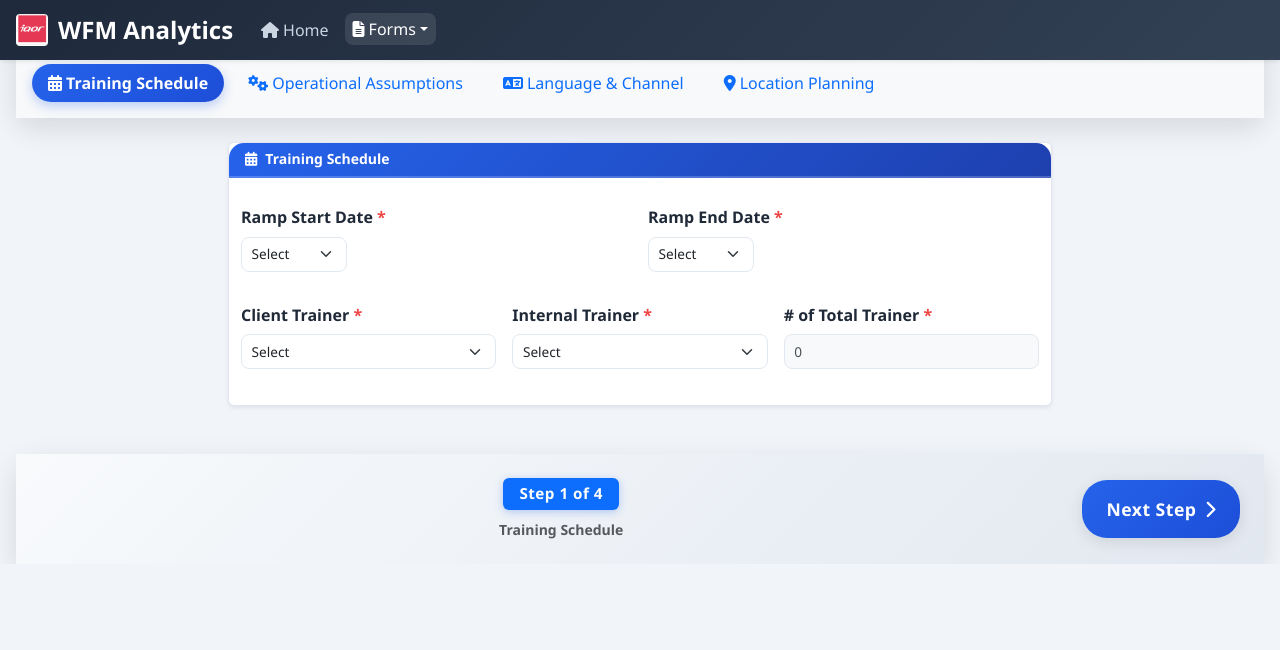
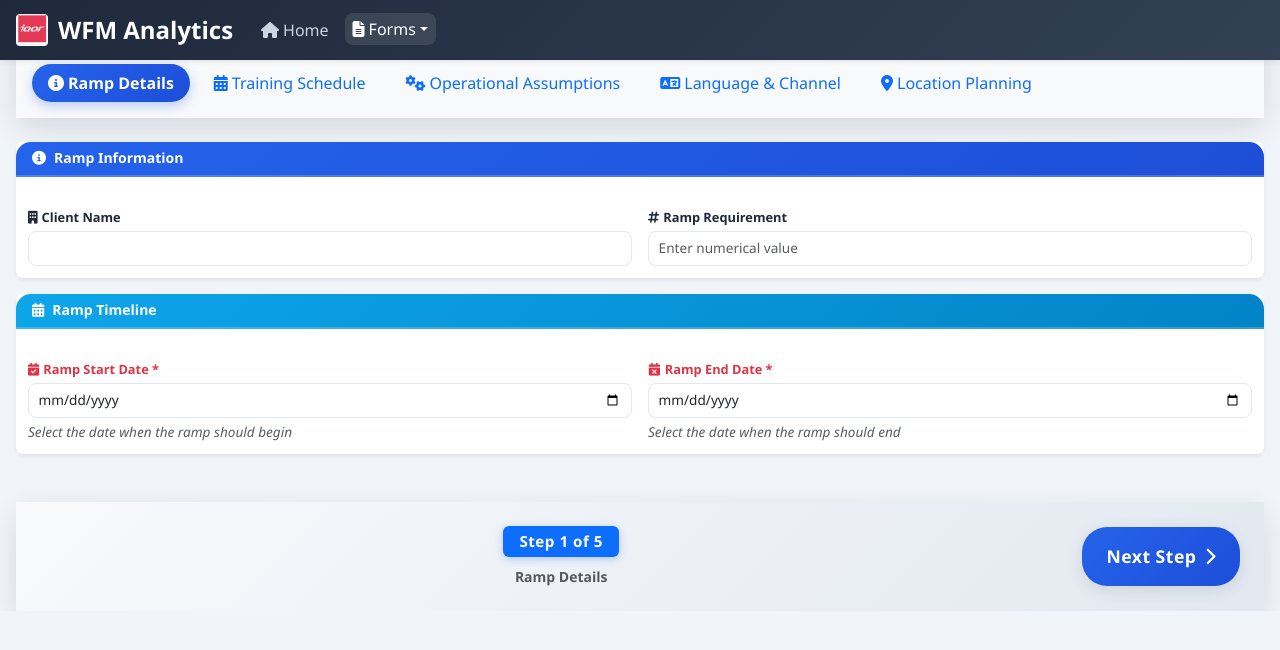
Before and after one commit to srikanth-vn81/Ramp-FormReviseddocker, a Flask app: page /ramp-form/step/1 in a window 1280 px wide. Shown: the top 650 px of the page. Run offline with Flask 3, Linux system fonts and the light colour scheme.

Commit message:
Reorganize form steps to include new ramp details and update UI elements
Update forms.py to include new 'Ramp Details' fields (client name, ramp start/end dates, ramp requirement). Modify routes.py to reorder form steps and update the total number of steps to 5. Adjust templates (base_step.html, step1_ramp_details.html, step2_training_schedule.html) to reflect the new form structure and step numbering.

Replit-Commit-Author: Agent
Replit-Commit-Session-Id: 51c6753c-f79c-48db-9296-dc9696b1e227
Replit-Commit-Checkpoint-Type: full_checkpoint
Replit-Commit-Screenshot-Url: https://storage.googleapis.com/screenshot-production-us-central1/f8919e35-9627-440d-9d19-d1f1577be8db/51c6753c-f79c-48db-9296-dc9696b1e227/7QRJjMx

```diff
--- a/forms.py
+++ b/forms.py
@@ -9,20 +9,24 @@ class MultiCheckboxField(SelectMultipleField):
     option_widget = CheckboxInput()
 
 class RampInputForm(FlaskForm):
-    # Ramp dates
+    # Ramp Details (Step 1)
+    client_name = StringField('Client Name', validators=[Optional()])
+    ramp_start_date = DateField('Ramp Start Date', validators=[Optional()])
+    ramp_end_date = DateField('Ramp End Date', validators=[Optional()])
+    ramp_requirement = IntegerField('Ramp Requirement', validators=[Optional(), NumberRange(min=1)])
+
+    # Training Schedule fields (moved to Step 2)
     ramp_start_availability = SelectField(
         'Ramp Start Date Availability',
         choices=[('', 'Select'), ('available', 'Available'), ('not-available', 'Not Available')],
         validators=[Optional()]
     )
-    ramp_start_date = DateField('Ramp Start Date', validators=[Optional()])
 
     ramp_end_availability = SelectField(
         'Ramp End Date Availability',
         choices=[('', 'Select'), ('available', 'Available'), ('not-available', 'Not Available')],
         validators=[Optional()]
     )
-    ramp_end_date = DateField('Ramp End Date', validators=[Optional()])
 
     # Trainers
     client_trainer = SelectField(
--- a/routes.py
+++ b/routes.py
@@ -39,22 +39,24 @@ def generate_date_choices():
 
 # Multi-step form configuration
 FORM_STEPS = {
-    1: {'name': 'Training Schedule', 'template': 'step1_training_schedule.html'},
-    2: {'name': 'Operational Assumptions', 'template': 'step2_operational_assumptions.html'},
-    3: {'name': 'Language & Channel Support', 'template': 'step3_language_channel.html'},
-    4: {'name': 'Location & Resource Planning', 'template': 'step4_location_planning.html'}
+    1: {'name': 'Ramp Details', 'template': 'step1_ramp_details.html'},
+    2: {'name': 'Training Schedule', 'template': 'step2_training_schedule.html'},
+    3: {'name': 'Operational Assumptions', 'template': 'step3_operational_assumptions.html'},
+    4: {'name': 'Language & Channel Support', 'template': 'step4_language_channel.html'},
+    5: {'name': 'Location & Resource Planning', 'template': 'step5_location_planning.html'}
 }
 
 def get_form_fields_for_step(step):
     """Get the list of form fields for a specific step"""
     step_fields = {
-        1: ['ramp_start_availability', 'ramp_start_date', 'ramp_end_availability', 'ramp_end_date',
+        1: ['client_name', 'ramp_start_date', 'ramp_end_date', 'ramp_requirement'],
+        2: ['ramp_start_availability', 'ramp_end_availability',
             'client_trainer', 'internal_trainer', 'total_trainers', 'training_duration',
             'training_duration_number', 'nesting_duration', 'nesting_duration_number', 'batch_size'],
-        2: ['supervisor_ratio', 'qa_ratio', 'trainer_ratio'],
-        3: ['languages_supported', 'specify_languages', 'voice_inbound', 'voice_outbound',
+        3: ['supervisor_ratio', 'qa_ratio', 'trainer_ratio'],
+        4: ['languages_supported', 'specify_languages', 'voice_inbound', 'voice_outbound',
             'chat', 'email', 'back_office', 'social_sms', 'others', 'others_text'],
-        4: ['requirement_type', 'requirement_value', 'geo_country', 'can_headcount', 'col_headcount',
+        5: ['requirement_type', 'requirement_value', 'geo_country', 'can_headcount', 'col_headcount',
             'hkg_headcount', 'ind_headcount', 'mex_headcount', 'pan_headcount', 'phl_headcount',
             'pol_headcount', 'tto_headcount', 'usa_headcount']
     }
--- a/templates/base_step.html
+++ b/templates/base_step.html
@@ -79,13 +79,13 @@
                                 <div class="col-md-6">
                                     <!-- Step Progress Bar -->
                                     <div class="d-flex align-items-center justify-content-end">
-                                        <small class="text-white-50 me-3 fw-semibold">Step {{ current_step }} of {{ total_steps }}</small>
+                                        <small class="text-white-50 me-3 fw-semibold">Step {{ current_step }} of 5</small>
                                         <div class="progress bg-dark" style="width: 250px; height: 10px; border-radius: 10px;">
                                             <div class="progress-bar bg-success" role="progressbar"
-                                                 style="width: {{ (current_step / total_steps * 100) }}%; border-radius: 10px;"
-                                                 aria-valuenow="{{ (current_step / total_steps * 100) }}"
+                                                 style="width: {{ (current_step / 5 * 100) }}%; border-radius: 10px;"
+                                                 aria-valuenow="{{ (current_step / 5 * 100) }}"
                                                  aria-valuemin="0" aria-valuemax="100">
-                                                <span class="visually-hidden">{{ (current_step / total_steps * 100) }}% Complete</span>
+                                                <span class="visually-hidden">{{ (current_step / 5 * 100) }}% Complete</span>
                                             </div>
                                         </div>
                                     </div>
@@ -99,33 +99,42 @@
                                     <li class="breadcrumb-item {{ 'active fw-bold' if current_step == 1 else 'text-primary' }}">
                                         {% if current_step != 1 %}
                                             <a href="{{ url_for('ramp_form_step', step=1) }}" class="text-decoration-none text-primary">
+                                                <i class="fas fa-info-circle me-1"></i>Ramp Details
+                                            </a>
+                                        {% else %}
+                                            <i class="fas fa-info-circle me-1"></i>Ramp Details
+                                        {% endif %}
+                                    </li>
+                                    <li class="breadcrumb-item {{ 'active fw-bold' if current_step == 2 else 'text-primary' }}">
+                                        {% if current_step != 2 %}
+                                            <a href="{{ url_for('ramp_form_step', step=2) }}" class="text-decoration-none text-primary">
                                                 <i class="fas fa-calendar-alt me-1"></i>Training Schedule
                                             </a>
                                         {% else %}
                                             <i class="fas fa-calendar-alt me-1"></i>Training Schedule
                                         {% endif %}
                                     </li>
-                                    <li class="breadcrumb-item {{ 'active fw-bold' if current_step == 2 else 'text-primary' }}">
-                                        {% if current_step != 2 %}
-                                            <a href="{{ url_for('ramp_form_step', step=2) }}" class="text-decoration-none text-primary">
+                                    <li class="breadcrumb-item {{ 'active fw-bold' if current_step == 3 else 'text-primary' }}">
+                                        {% if current_step != 3 %}
+                                            <a href="{{ url_for('ramp_form_step', step=3) }}" class="text-decoration-none text-primary">
                                                 <i class="fas fa-cogs me-1"></i>Operational Assumptions
                                             </a>
                                         {% else %}
                                             <i class="fas fa-cogs me-1"></i>Operational Assumptions
                                         {% endif %}
                                     </li>
-                                    <li class="breadcrumb-item {{ 'active fw-bold' if current_step == 3 else 'text-primary' }}">
-                                        {% if current_step != 3 %}
-                                            <a href="{{ url_for('ramp_form_step', step=3) }}" class="text-decoration-none text-primary">
+                                    <li class="breadcrumb-item {{ 'active fw-bold' if current_step == 4 else 'text-primary' }}">
+                                        {% if current_step != 4 %}
+                                            <a href="{{ url_for('ramp_form_step', step=4) }}" class="text-decoration-none text-primary">
                                                 <i class="fas fa-language me-1"></i>Language & Channel
                                             </a>
                                         {% else %}
                                             <i class="fas fa-language me-1"></i>Language & Channel
                                         {% endif %}
                                     </li>
-                                    <li class="breadcrumb-item {{ 'active fw-bold' if current_step == 4 else 'text-primary' }}">
-                                        {% if current_step != 4 %}
-                                            <a href="{{ url_for('ramp_form_step', step=4) }}" class="text-decoration-none text-primary">
+                                    <li class="breadcrumb-item {{ 'active fw-bold' if current_step == 5 else 'text-primary' }}">
+                                        {% if current_step != 5 %}
+                                            <a href="{{ url_for('ramp_form_step', step=5) }}" class="text-decoration-none text-primary">
                                                 <i class="fas fa-map-marker-alt me-1"></i>Location Planning
                                             </a>
                                         {% else %}
@@ -161,7 +170,7 @@
                                     <div class="text-center px-3">
                                         <div class="step-indicator">
                                             <span class="badge bg-primary fs-6 px-3 py-2">
-                                                Step {{ current_step }} of {{ total_steps }}
+                                                Step {{ current_step }} of 5
                                             </span>
                                             <div class="mt-2">
                                                 <small class="text-muted fw-semibold">{{ step_name }}</small>
--- /dev/null
+++ b/templates/step1_ramp_details.html
@@ -0,0 +1,125 @@
+{% extends "base_step.html" %}
+
+{% block form_content %}
+<div class="row g-3">
+    <!-- Ramp Details Card -->
+    <div class="col-12">
+        <div class="card shadow-sm border-0">
+            <div class="card-header bg-primary text-white">
+                <h6 class="mb-0 fw-bold">
+                    <i class="fas fa-info-circle me-2"></i>Ramp Information
+                </h6>
+            </div>
+            <div class="card-body">
+                <div class="row g-3">
+                    <!-- Client Name -->
+                    <div class="col-md-6">
+                        <label for="{{ form.client_name.id }}" class="form-label small fw-semibold">
+                            <i class="fas fa-building me-1"></i>Client Name
+                        </label>
+                        {{ form.client_name(class="form-control") }}
+                    </div>
+
+                    <!-- Ramp Requirement -->
+                    <div class="col-md-6">
+                        <label for="{{ form.ramp_requirement.id }}" class="form-label small fw-semibold">
+                            <i class="fas fa-hashtag me-1"></i>Ramp Requirement
+                        </label>
+                        {{ form.ramp_requirement(class="form-control", placeholder="Enter numerical value") }}
+                    </div>
+                </div>
+            </div>
+        </div>
+    </div>
+
+    <!-- Date Selection Card -->
+    <div class="col-12">
+        <div class="card shadow-sm border-0">
+            <div class="card-header bg-info text-white">
+                <h6 class="mb-0 fw-bold">
+                    <i class="fas fa-calendar-alt me-2"></i>Ramp Timeline
+                </h6>
+            </div>
+            <div class="card-body">
+                <div class="row g-3">
+                    <!-- Ramp Start Date -->
+                    <div class="col-md-6">
+                        <label for="{{ form.ramp_start_date.id }}" class="form-label small fw-semibold text-danger">
+                            <i class="fas fa-calendar-check me-1"></i>Ramp Start Date *
+                        </label>
+                        {{ form.ramp_start_date(class="form-control") }}
+                        <div class="form-text">
+                            <small class="text-muted">Select the date when the ramp should begin</small>
+                        </div>
+                    </div>
+
+                    <!-- Ramp End Date -->
+                    <div class="col-md-6">
+                        <label for="{{ form.ramp_end_date.id }}" class="form-label small fw-semibold text-danger">
+                            <i class="fas fa-calendar-times me-1"></i>Ramp End Date *
+                        </label>
+                        {{ form.ramp_end_date(class="form-control") }}
+                        <div class="form-text">
+                            <small class="text-muted">Select the date when the ramp should end</small>
+                        </div>
+                    </div>
+                </div>
+            </div>
+        </div>
+    </div>
+</div>
+
+<style>
+/* Custom styling for ramp details form */
+.card-header.bg-primary {
+    background: linear-gradient(135deg, #2563eb 0%, #1d4ed8 100%) !important;
+}
+
+.card-header.bg-info {
+    background: linear-gradient(135deg, #0ea5e9 0%, #0284c7 100%) !important;
+}
+
+.form-control:focus {
+    border-color: #2563eb;
+    box-shadow: 0 0 0 0.2rem rgba(37, 99, 235, 0.15);
+}
+
+.text-danger {
+    color: #dc3545 !important;
+}
+
+.form-text small {
+    font-size: 0.85rem;
+    font-style: italic;
+}
+</style>
+{% endblock %}
+
+{% block extra_js %}
+<script>
+// Date validation
+document.addEventListener('DOMContentLoaded', function() {
+    const startDateInput = document.getElementById('{{ form.ramp_start_date.id }}');
+    const endDateInput = document.getElementById('{{ form.ramp_end_date.id }}');
+
+    if (startDateInput && endDateInput) {
+        startDateInput.addEventListener('change', function() {
+            if (this.value) {
+                endDateInput.min = this.value;
+            }
+        });
+
+        endDateInput.addEventListener('change', function() {
+            if (this.value && startDateInput.value) {
+                if (new Date(this.value) < new Date(startDateInput.value)) {
+                    alert('End date cannot be earlier than start date');
+                    this.value = '';
+                }
+            }
+        });
+    }
+
+    console.log('Ramp Details form initialized successfully');
+});
+</script>
+{% endblock %}
```
Also changed, not shown: attached_assets/image_1757865308004.png (added), attached_assets/image_1757865435999.png (added), templates/step2_training_schedule.html (renamed from templates/step1_training_schedule.html), templates/step3_operational_assumptions.html (renamed from templates/step2_operational_assumptions.html), templates/step4_language_channel.html (renamed from templates/step3_language_channel.html), templates/step5_location_planning.html (renamed from templates/step4_location_planning.html), 1 other file.
